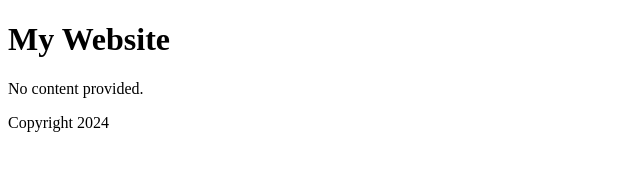
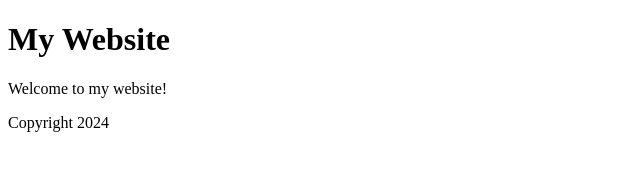
Before and after one commit to MuhammadIqbalAfandi/vue-basic, a Vue app: page / in a window 1280 px wide. Shown: the top 170 px of the page, without its empty margins (0-640 px from the left). Built offline with nearby package versions, Linux system fonts and the light colour scheme.

Commit message:
named slot

```diff
--- a/src/App.vue
+++ b/src/App.vue
@@ -3,7 +3,17 @@ import Container from "./components/Container.vue";
 </script>
 
 <template>
-  <Container title="My Website"></Container>
+  <Container title="My Website">
+    <template #header>
+      <h1>My Website</h1>
+    </template>
+    <template #main>
+      <p>Welcome to my website!</p>
+    </template>
+    <template #footer>
+      <p>Copyright 2024</p>
+    </template>
+  </Container>
 </template>
 
 <style></style>
--- a/src/components/Container.vue
+++ b/src/components/Container.vue
@@ -5,11 +5,13 @@ const props = defineProps<{
 </script>
 
 <template>
-  <h1>{{ title }}</h1>
+  <header>
+    <slot name="header"> No header content provided. </slot>
+  </header>
   <main>
-    <slot> No content provided. </slot>
+    <slot name="main"> No content provided. </slot>
   </main>
   <footer>
-    <p>Copyright 2024</p>
+    <slot name="footer"> No footer content provided. </slot>
   </footer>
 </template>
```
